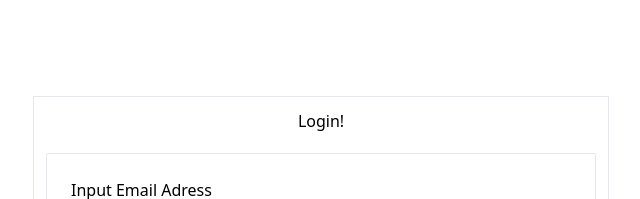
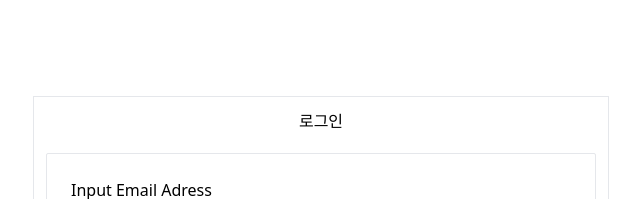
Before and after one commit to DoDevet/wanted-pre-onboarding-frontend, a React (Create React App) app: page /signin in a window 1280 px wide. Shown: the top 199 px of the page, without its empty margins (319-959 px from the left). Built offline with nearby package versions, Linux system fonts and the light colour scheme.

Commit message:
Refactor: Signform

```diff
--- a/src/components/SignForm.tsx
+++ b/src/components/SignForm.tsx
@@ -85,7 +85,7 @@
     <Navigate replace to={"/todo"} />
   ) : (
     <Layout>
-      <h1 className="text-center">{isSignIn ? "Login!" : "Sign Up!"}</h1>
+      <h1 className="text-center">{isSignIn ? "로그인" : "회원가입"}</h1>
       <form
         className="flex flex-col items-center justify-center"
         onSubmit={onSubmitTest}
```
